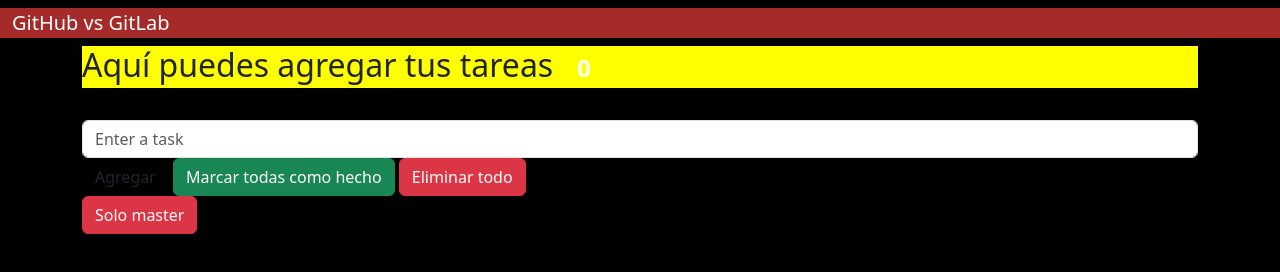
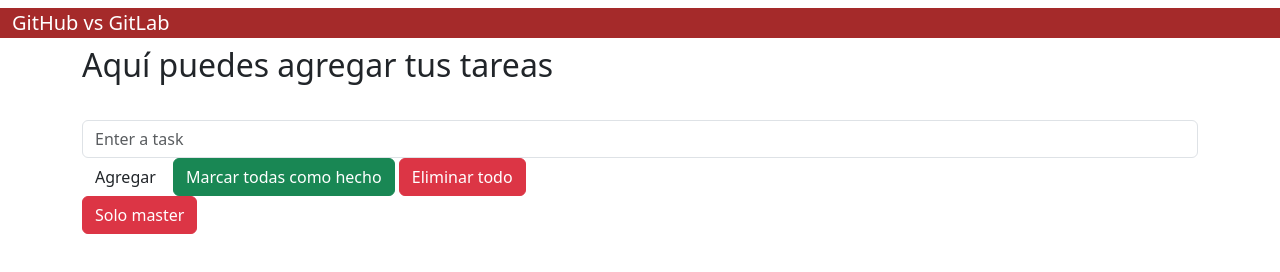
Before and after one commit to Bryan2801/Git_GitHub, a website: page index.html in a window 1280 px wide. Drawn offline with nearby package versions, Linux system fonts and the light colour scheme.

Commit message:
Regresando fondo blanco

```diff
--- a/css/custom.css
+++ b/css/custom.css
@@ -14,10 +14,10 @@
 }
 h2
 {
-    background-color: yellow;
+    background-color: white;
 }
 
 body
 {
-    background-color: black;
+    background-color: white;
 }
```
